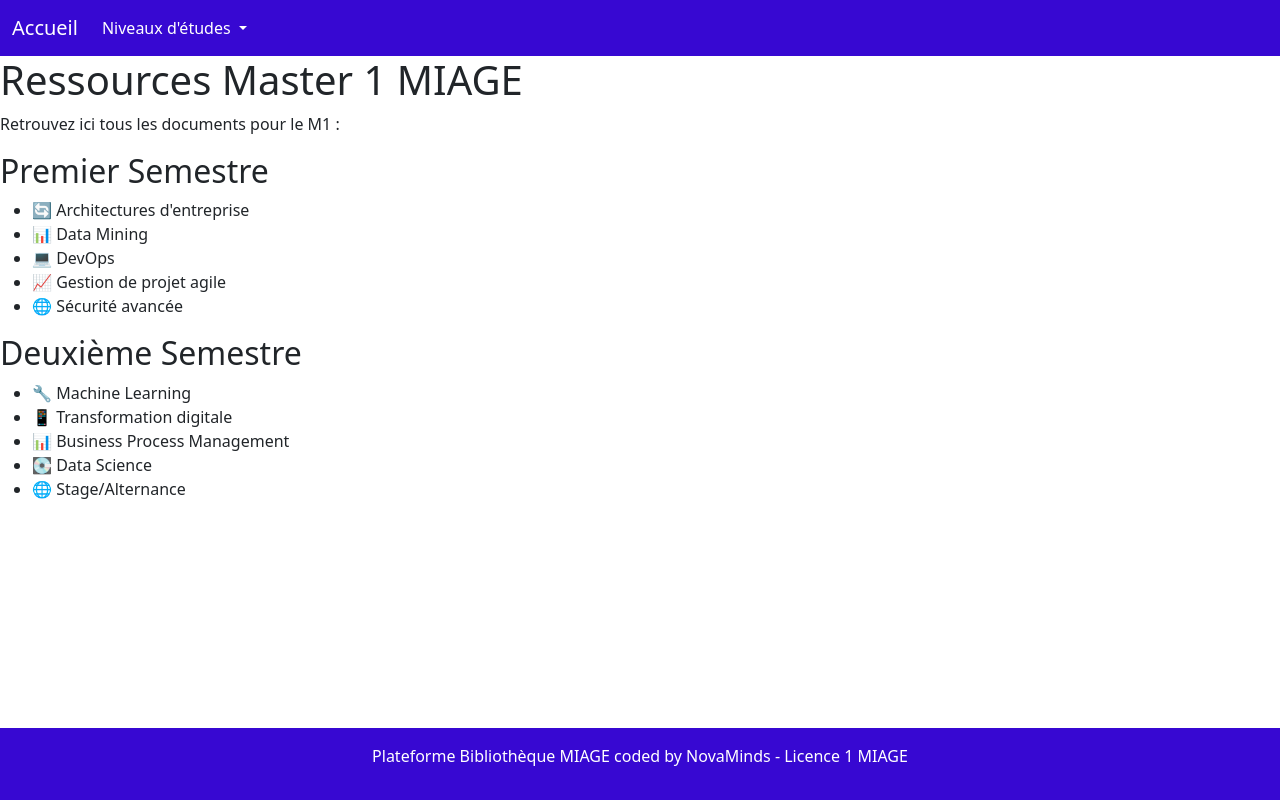
After one commit to DanielDoualy/PROJET-BIBLOTHEQUE-MIAGE, a Django app: template library/templates/library/master1.html in a window 1280 px wide. The commit adds this page. Run offline with Django 4.2, Linux system fonts and the light colour scheme; the template is opened without the code that fills it, so the values that code supplies are empty.

Commit message:
Add files via upload

```diff
--- a/library/templates/library/layout.html
+++ b/library/templates/library/layout.html
@@ -0,0 +1,78 @@
+<!DOCTYPE html>
+<html lang="fr">
+<head>
+    <meta charset="UTF-8">
+    <meta name="viewport" content="width=device-width, initial-scale=1.0">
+    <title>{% block title %}Bibliothèque MIAGE{% endblock %}</title>
+    <!-- Bootstrap CSS -->
+    <link href="https://cdn.jsdelivr.net/npm/bootstrap@5.3.2/dist/css/bootstrap.min.css" rel="stylesheet">
+    <style>
+        body {
+            margin-bottom: 60px;
+        }
+        .footer {
+            background-color: #3708d2;
+            color: white;
+            text-align: center;
+            padding: 1rem;
+            position: fixed;
+            bottom: 0;
+            width: 100%;
+        }
+        .navbar {
+            background-color: #3708d2 !important;
+        }
+        .nav-link, .navbar-brand {
+            color: white !important;
+        }
+        .dropdown-menu {
+            background-color: #3708d2;
+        }
+        .dropdown-item {
+            color: white;
+        }
+        .dropdown-item:hover {
+            background-color: #3708d2;
+            color: #ffffff;
+        }
+    </style>
+</head>
+<body>
+    <!-- Barre de navigation Bootstrap -->
+    <nav class="navbar navbar-expand-lg navbar-dark">
+        <div class="container-fluid">
+            <a class="navbar-brand" href="/">Accueil</a>
+            <button class="navbar-toggler" type="button" data-bs-toggle="collapse" data-bs-target="#navbarNavDropdown">
+                <span class="navbar-toggler-icon"></span>
+            </button>
+            <div class="collapse navbar-collapse" id="navbarNavDropdown">
+                <ul class="navbar-nav">
+                    <li class="nav-item dropdown">
+                        <a class="nav-link dropdown-toggle" href="#" role="button" data-bs-toggle="dropdown">
+                            Niveaux d'études
+                        </a>
+                        <ul class="dropdown-menu">
+                            <li><a class="dropdown-item" href="{% url 'licence1' %}">Licence 1</a></li>
+                            <li><a class="dropdown-item" href="{% url 'licence2' %}">Licence 2</a></li>
+                            <li><a class="dropdown-item" href="{% url 'licence3' %}">Licence 3</a></li>
+                            <li><a class="dropdown-item" href="{% url 'master1' %}">Master 1</a></li>
+                            <li><a class="dropdown-item" href="{% url 'master2' %}">Master 2</a></li>
+                        </ul>
+                    </li>
+                </ul>
+            </div>
+        </div>
+    </nav>
+
+    {% block content %}
+    {% endblock %}
+
+    <footer class="footer">
+        <p>Plateforme Bibliothèque MIAGE coded by NovaMinds - Licence 1 MIAGE</p>
+    </footer>
+
+    <!-- Bootstrap JS et Popper.js (nécessaires pour le menu déroulant) -->
+    <script src="https://cdn.jsdelivr.net/npm/@popperjs/core@2.11.8/dist/umd/popper.min.js"></script>
+    <script src="https://cdn.jsdelivr.net/npm/bootstrap@5.3.2/dist/js/bootstrap.min.js"></script>
+</body>
+</html>
--- /dev/null
+++ b/library/templates/library/master1.html
@@ -0,0 +1,34 @@
+{% extends "library/layout.html" %}
+
+{% block title %}Master 1 - Bibliothèque MIAGE{% endblock %}
+
+{% block content %}
+    <header>
+        <h1>Ressources Master 1 MIAGE</h1>
+        <p>Retrouvez ici tous les documents pour le M1 :</p>
+    </header>
+
+    <main>
+        <section>
+            <h2>Premier Semestre</h2>
+            <ul>
+                <li>🔄 Architectures d'entreprise</li>
+                <li>📊 Data Mining</li>
+                <li>💻 DevOps</li>
+                <li>📈 Gestion de projet agile</li>
+                <li>🌐 Sécurité avancée</li>
+            </ul>
+        </section>
+
+        <section>
+            <h2>Deuxième Semestre</h2>
+            <ul>
+                <li>🔧 Machine Learning</li>
+                <li>📱 Transformation digitale</li>
+                <li>📊 Business Process Management</li>
+                <li>💽 Data Science</li>
+                <li>🌐 Stage/Alternance</li>
+            </ul>
+        </section>
+    </main>
+{% endblock %}
```
Also changed, not shown: library/templates/library/index.html (+18 -11 lines), library/templates/library/licence1.html (added, +34 -0 lines), library/templates/library/licence2.html (added, +34 -0 lines), library/templates/library/licence3.html (added, +34 -0 lines), library/templates/library/master2.html (added, +34 -0 lines).
